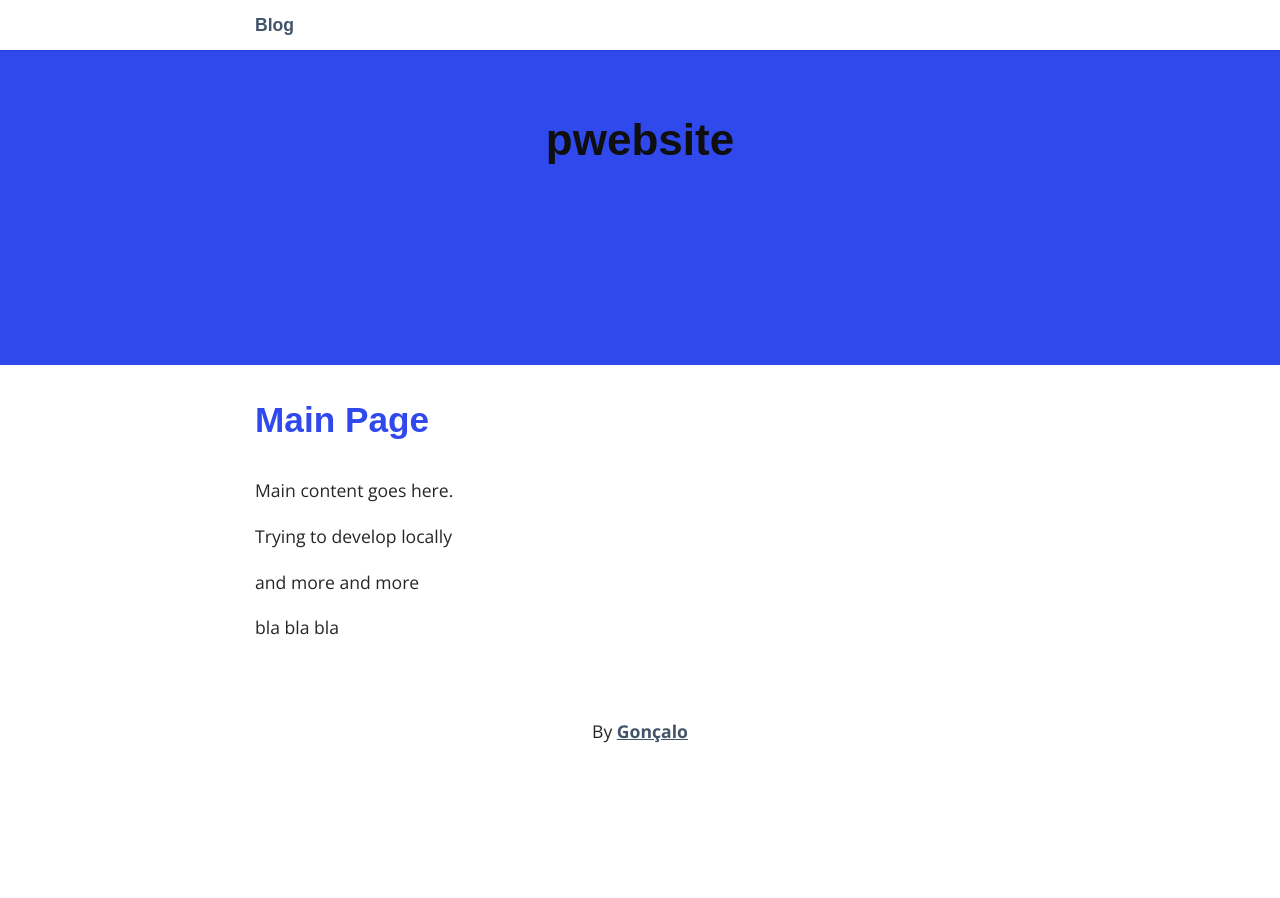
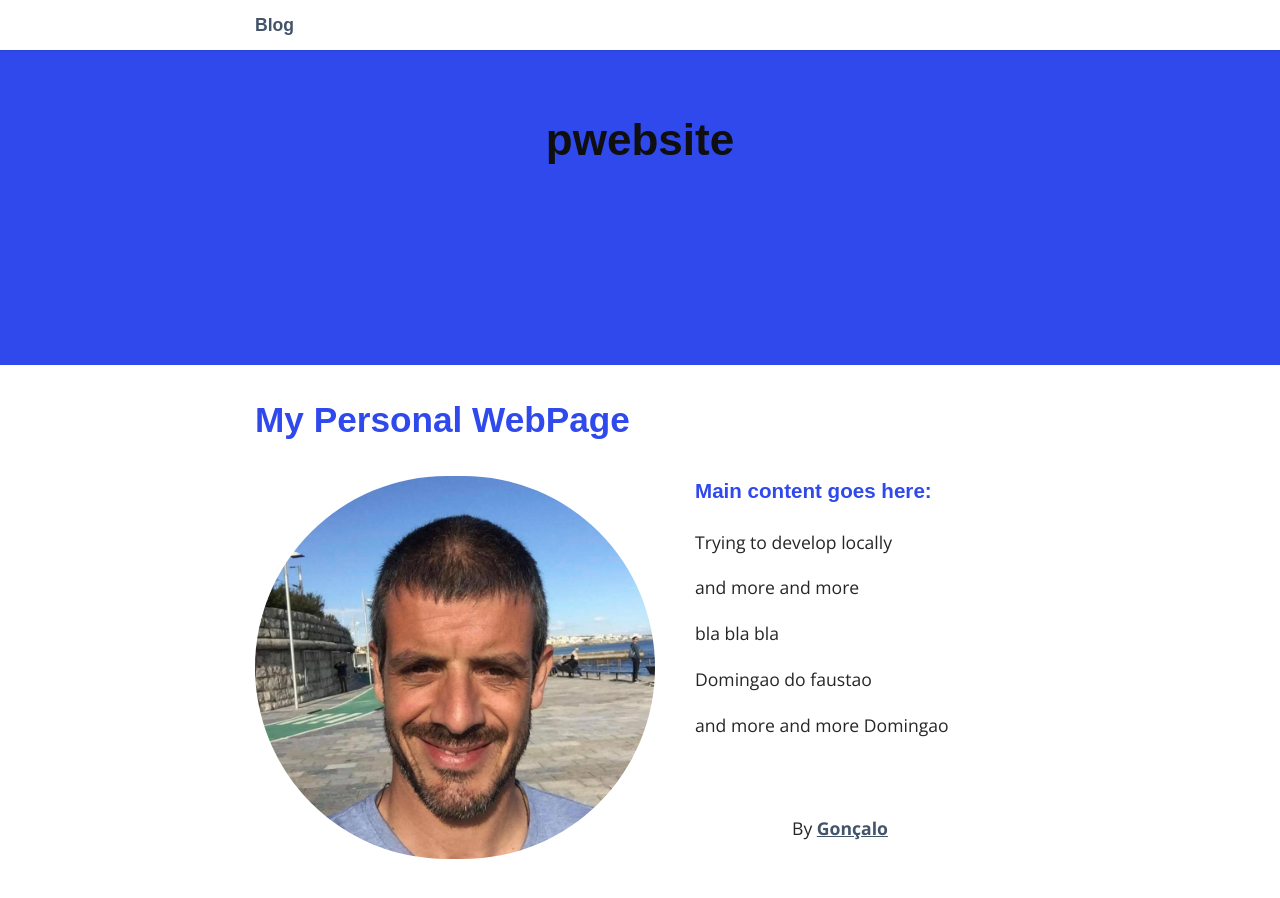
Before and after one commit to DeFariaJ/pwebsite, a Jekyll site: the page built from index.md, in a window 1280 px wide and 900 px high, scrolled down 135 px. Built offline with Jekyll 4.4.1, drawn with Linux system fonts in a browser that asks for light colours; some web fonts are replaced; before the commit the page ends 937 px from its top, so only the background shows below that.

```diff
--- a/index.md
+++ b/index.md
@@ -2,12 +2,31 @@
 layout: default
 ---
 
-<h2>Main Page</h2>
+<h2>My Personal WebPage</h2>
+<style>
+	img {
+		width:  400px;
+		border-radius: 200px;
+		float: left;
+		margin-right: 40px;
+	}
 
-Main content goes here.
+</style>
+
+
+
+<body>
+	<img src="images/pic2.jpg">
+</body>
+
+### Main content goes here:
 
 Trying to develop locally
 
 and more and more
 
 bla bla bla
+
+Domingao do faustao
+
+and more and more Domingao
```
Also changed, not shown: _posts/2022-06-05-my-first-post.markdown (added, +23 -0 lines), images/photo2.png (added), images/pic2.jpg (added).
